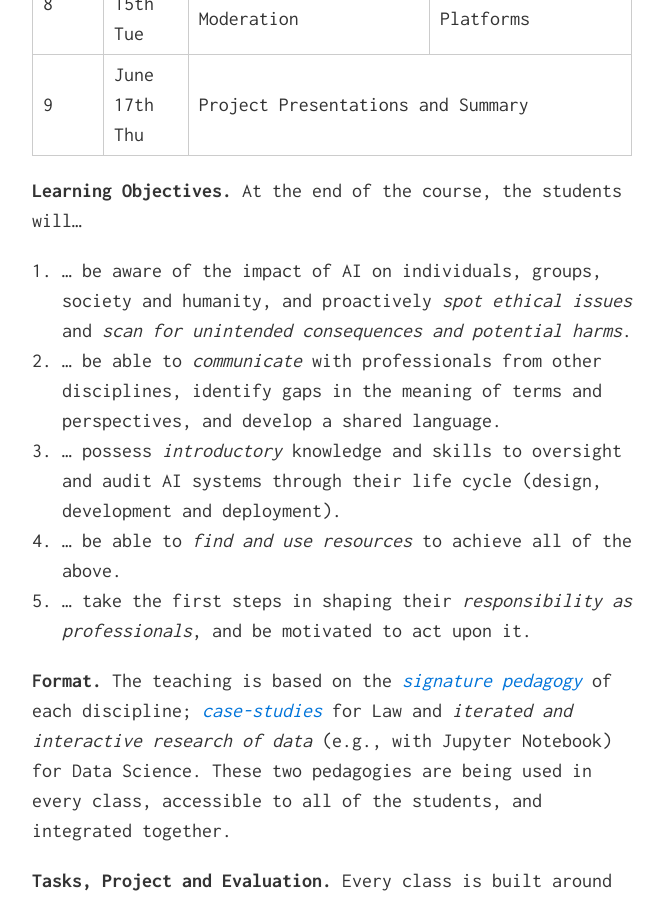
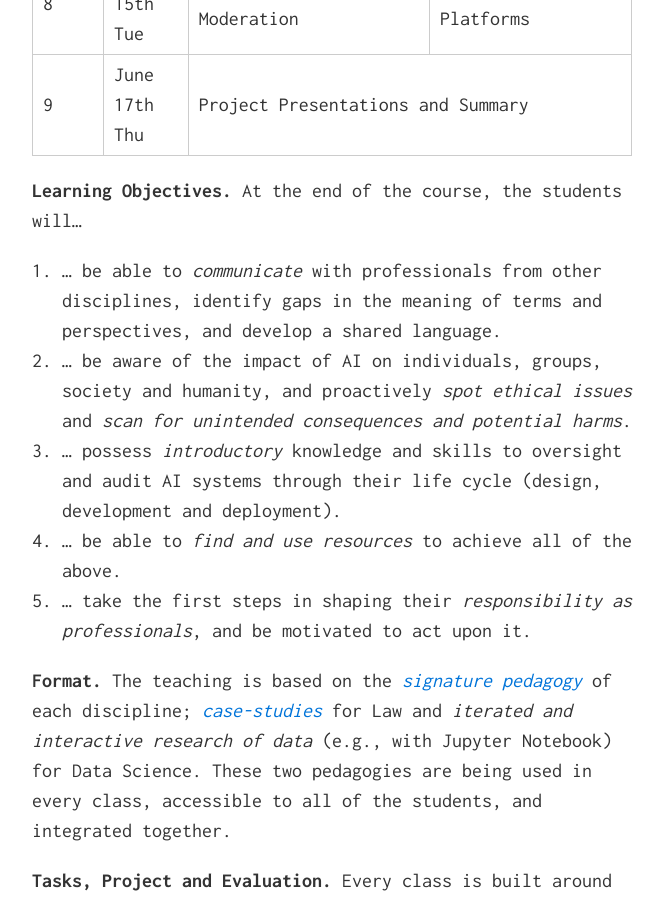
Before and after one commit to ResponsiblyAI/learn, a Jekyll site: the page built from index.md, in a window 1280 px wide and 900 px high, scrolled down 3577 px. Shown: the whole window, without its empty margins (308-971 px from the left). Built offline with Jekyll 4.4.1, drawn with Linux system fonts in a browser that asks for light colours; nearby versions of some CDN libraries.

Commit message:
reorder learning objectives

```diff
--- a/index.md
+++ b/index.md
@@ -132,8 +132,8 @@ May 27-June 17 | Monday, Tuesday, Thursday
 
 **Learning Objectives.** At the end of the course, the students will…
 
+1. … be able to *communicate* with professionals from other disciplines, identify gaps in the meaning of terms and perspectives, and develop a shared language.
 1. … be aware of the impact of AI on individuals, groups, society and humanity, and proactively *spot ethical issues* and *scan for unintended consequences and potential harms*.
-1. … be able to *communicate* with professionals from other disciplines, identify gaps in the meaning of terms and perspectives, and develop a shared language.
 1. … possess *introductory* knowledge and skills to oversight and audit AI systems through their life cycle (design, development and deployment).
 1. … be able to *find and use resources* to achieve all of the above.
 1. … take the first steps in shaping their *responsibility as professionals*, and be motivated to act upon it.
```
